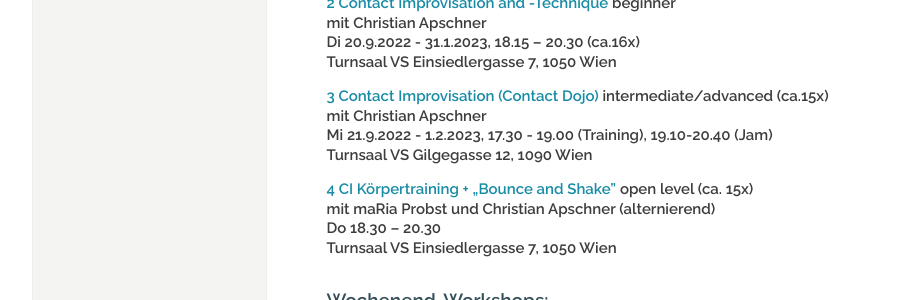
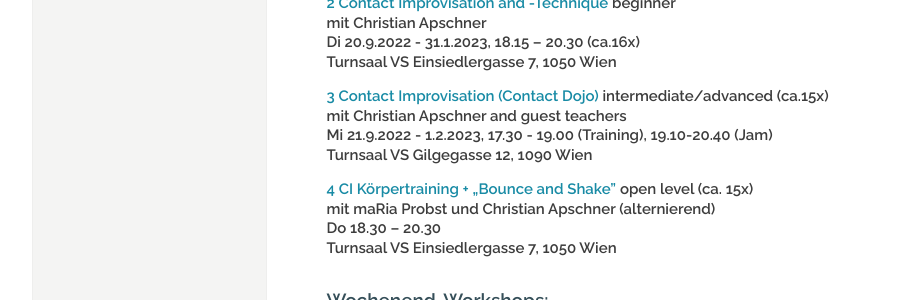
Before and after one commit to manulari/rollingpointat, a Jekyll site: the page built from _pages_de/index.md, in a window 1280 px wide and 900 px high, scrolled down 1337 px. Shown: the part 153-453 px from the top of the window, without its empty margins (152-1050 px from the left). Built offline with Jekyll 4.4.1, drawn with Linux system fonts in a browser that asks for light colours; comment, search, counter and statistics services are not loaded.

Commit message:
Update page (de) “index”

```diff
--- a/_pages_de/index.md
+++ b/_pages_de/index.md
@@ -40,7 +40,7 @@ Di 20.9.2022 - 31.1.2023, 18.15 – 20.30 (ca.16x)\
 Turnsaal VS Einsiedlergasse 7, 1050 Wien**
 
 **[3 Contact Improvisation (Contact Dojo)](/kurse#mi) intermediate/advanced (ca.15x)**\
-**mit Christian Apschner**\
+**mit Christian Apschner and guest teachers**\
 **Mi 21.9.2022 - 1.2.2023, 17.30 - 19.00 (Training), 19.10-20.40 (Jam)**\
 **Turnsaal VS Gilgegasse 12, 1090 Wien**
 
```
